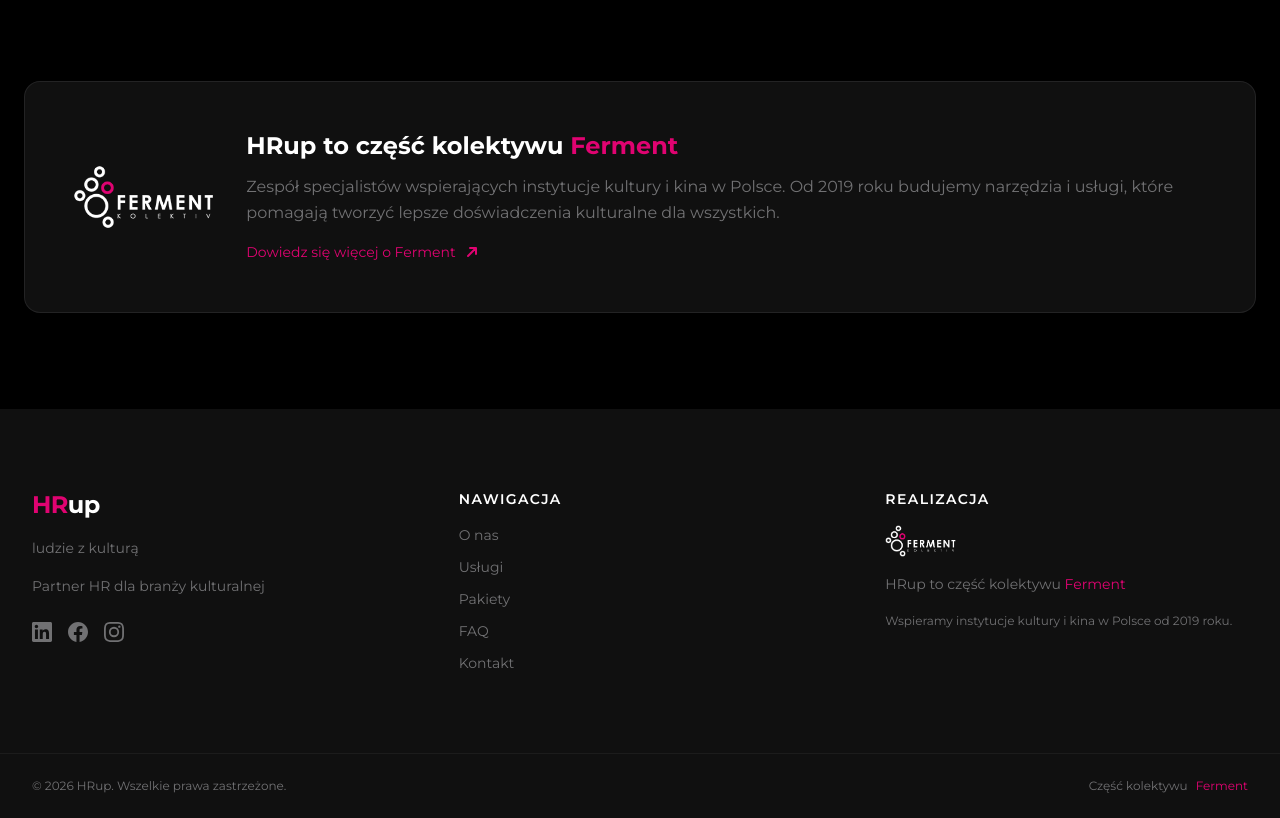
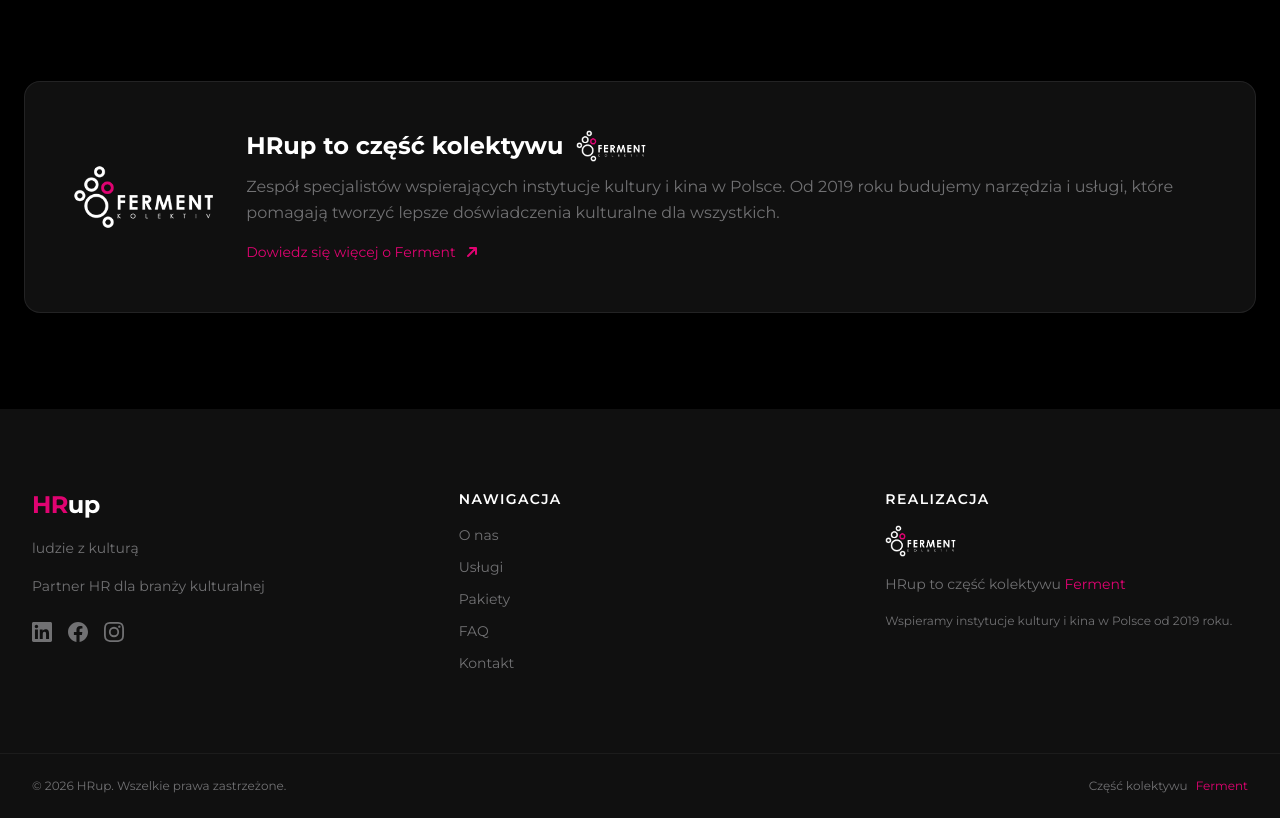
Before and after one commit to pc-style/ferment-hrup, a React (Vite) app: page /o-nas in a window 1280 px wide. Shown: the part 2360-3178 px from the top of the page. Built offline with nearby package versions, Linux system fonts and the light colour scheme.

Commit message:
feat: replace Ferment text with logo in about page

```diff
--- a/src/pages/AboutPage.tsx
+++ b/src/pages/AboutPage.tsx
@@ -273,15 +273,19 @@
                 />
               </a>
               <div>
-                <h3 className="text-2xl font-bold text-white mb-3">
-                  HRup to część kolektywu{" "}
+                <h3 className="text-2xl font-bold text-white mb-3 flex items-center gap-3 flex-wrap">
+                  <span>HRup to część kolektywu</span>
                   <a
                     href="https://ferment.com.pl/"
                     target="_blank"
                     rel="noopener noreferrer"
-                    className="text-brand-pink hover:underline"
+                    className="hover:opacity-80 transition-opacity duration-200"
                   >
-                    Ferment
+                    <img
+                      src="/logo.webp"
+                      alt="ferment"
+                      className="h-8 w-auto"
+                    />
                   </a>
                 </h3>
                 <p className="text-brand-grey leading-relaxed">
```
